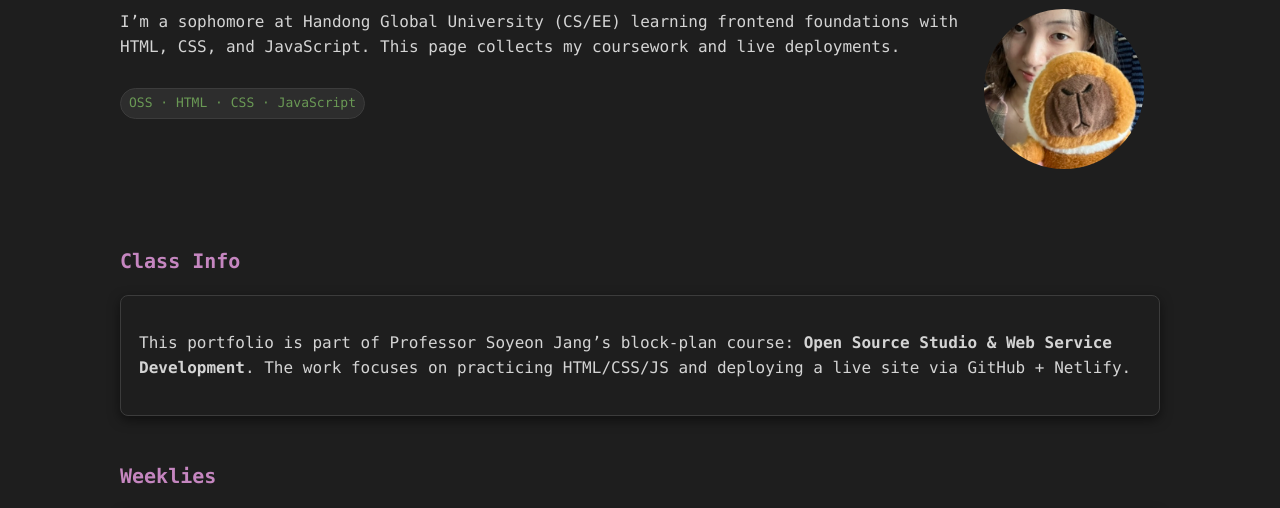
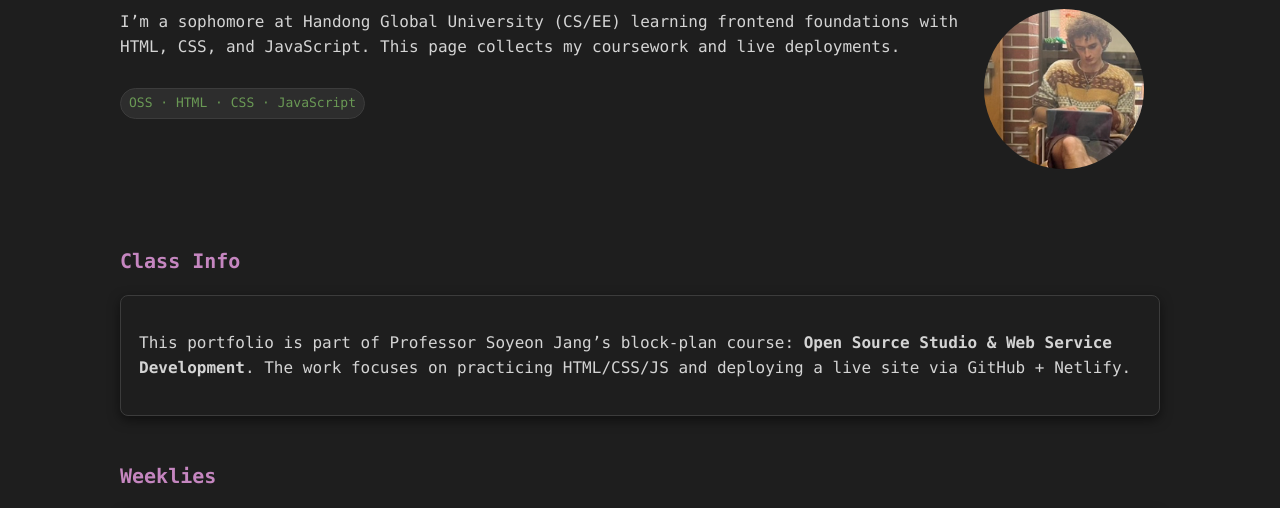
Before and after one commit to jyeon573/2025_OOS_HW, a plain HTML site: page index.html in a window 1280 px wide. Shown: the part 227-735 px from the top of the page. Drawn offline with Linux system fonts and the light colour scheme.

Commit message:
changed to bleck pic

```diff
--- a/index.html
+++ b/index.html
@@ -148,7 +148,7 @@
             CSS, and JavaScript. This page collects my coursework and live deployments.</p>
           <span class="pill">OSS · HTML · CSS · JavaScript</span>
         </div>
-        <img class="avatar" src="kappy.png" alt="Photo of Dayeon Jung" />
+        <img class="avatar" src="bleck.png" alt="Photo of Dayeon Jung" />
       </div>
     </section>
 
```
Also changed, not shown: bleck.png (added).
